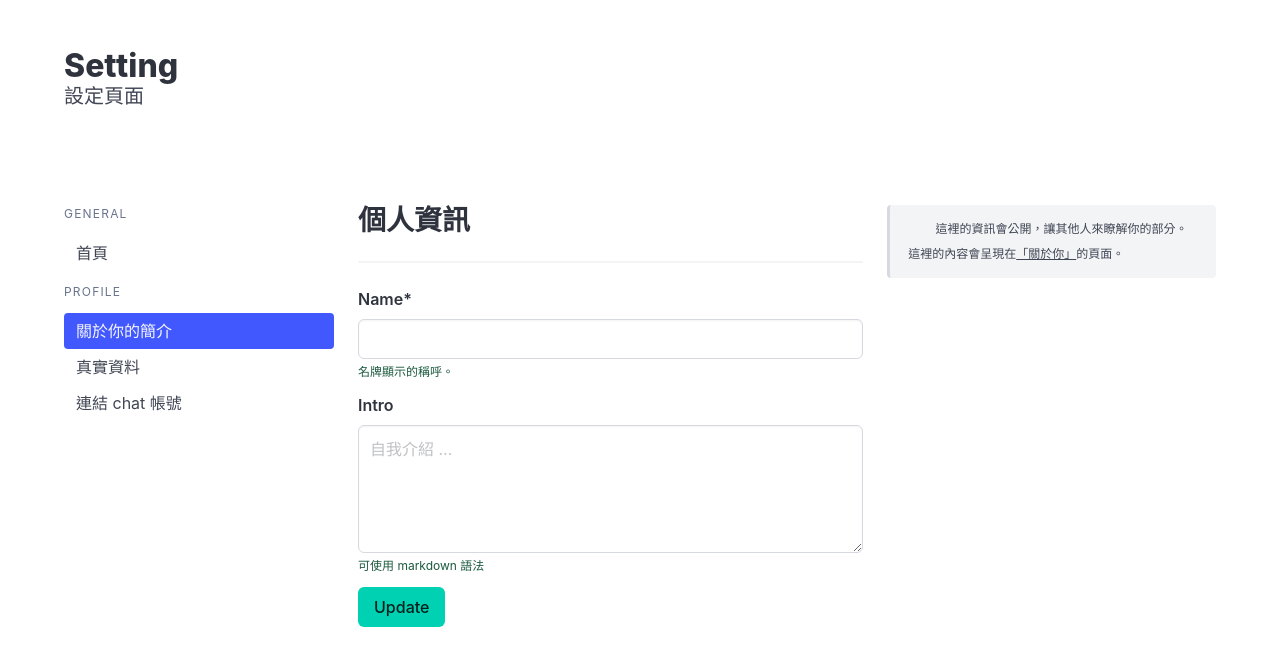
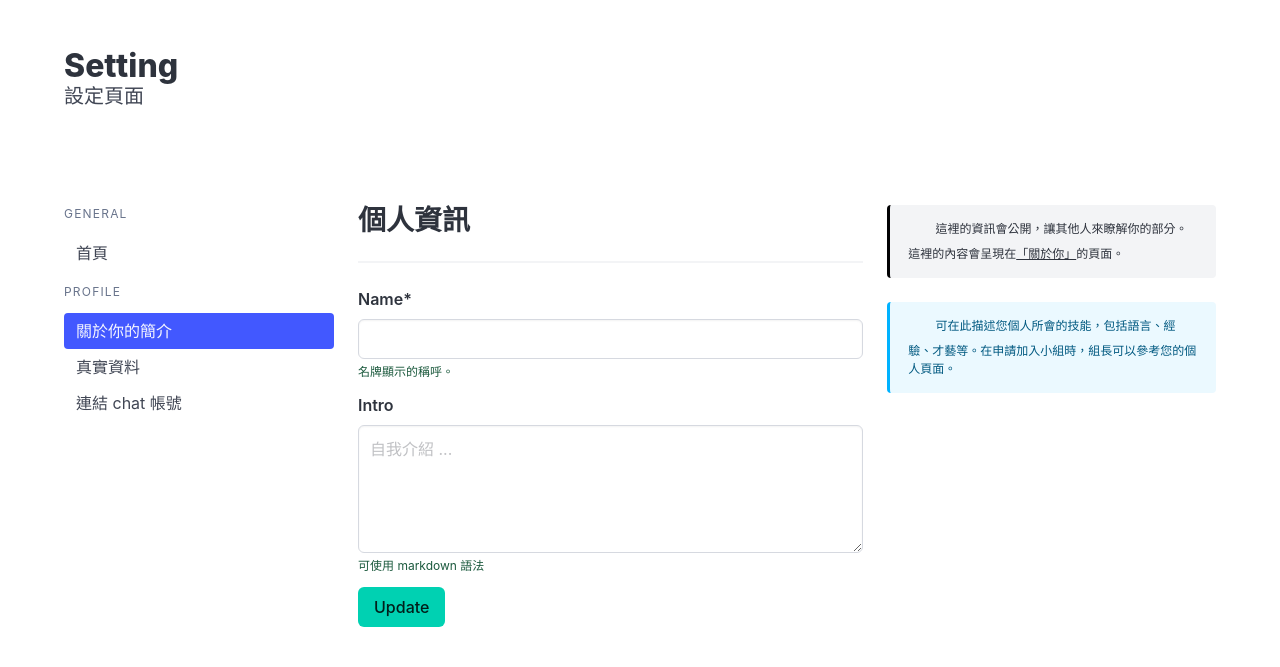
Before and after one commit to COSCUP/COSCUP-Volunteer, a Python web app: template templates/setting_profile.html in a window 1280 px wide. Shown: the part 56-723 px from the top of the page. Run offline with Jinja, Linux system fonts and the light colour scheme; the template is opened without the code that fills it, so the values that code supplies are empty; some libraries are stand-ins or nearby versions.

Commit message:
Add personal skill wording tips, direct message btn at profile

```diff
--- a/templates/setting_profile.html
+++ b/templates/setting_profile.html
@@ -10,11 +10,8 @@
             <form method="POST">
                 <div class="field">
                     <label class="label">Name*</label>
-                    <div class="control has-icons-right">
+                    <div class="control">
                         <input class="input" name="badge_name" type="text" value="{{user.profile.badge_name}}" required>
-                        <span class="icon is-small is-right">
-                            <i class="fas fa-exclamation-triangle"></i>
-                        </span>
                     </div>
                     <p class="help is-success">名牌顯示的稱呼。</p>
                 </div>
@@ -33,10 +30,16 @@
     </div>
     <div class="column is-two-fifths">
         <div class="content">
-            <article class="message is-small">
+            <article class="message is-small is-dark">
                 <div class="message-body">
                     <span class="icon has-text-info"><i class="fas fa-info-circle"></i></span>
                     這裡的資訊會公開，讓其他人來瞭解你的部分。這裡的內容會呈現在<a href="/user/{{user._id}}">「關於你」</a>的頁面。
+                </div>
+            </article>
+            <article class="message is-small is-info">
+                <div class="message-body">
+                    <span class="icon has-text-info"><i class="fas fa-info-circle"></i></span>
+                    可在此描述您個人所會的技能，包括語言、經驗、才藝等。在申請加入小組時，組長可以參考您的個人頁面。
                 </div>
             </article>
         </div>
--- a/view/user.py
+++ b/view/user.py
@@ -7,6 +7,7 @@ from flask import render_template
 from flask import url_for
 from markdown import markdown
 
+from module.mattermost_link import MattermostLink
 from module.oauth import OAuth
 from module.project import Project
 from module.team import Team
@@ -59,10 +60,12 @@ def user_page(uid, nickname=None):
 
     sorted(participate_in, key=lambda p: p['_project']['action_date'], reverse=True)
 
+
     return render_template('./user.html',
             badge_name=badge_name,
             intro=intro,
             oauth=oauth,
             user=user,
+            mml=MattermostLink(uid=user['_id']),
             participate_in=participate_in,
     )
```
Also changed, not shown: templates/user.html (+17 -0 lines).
